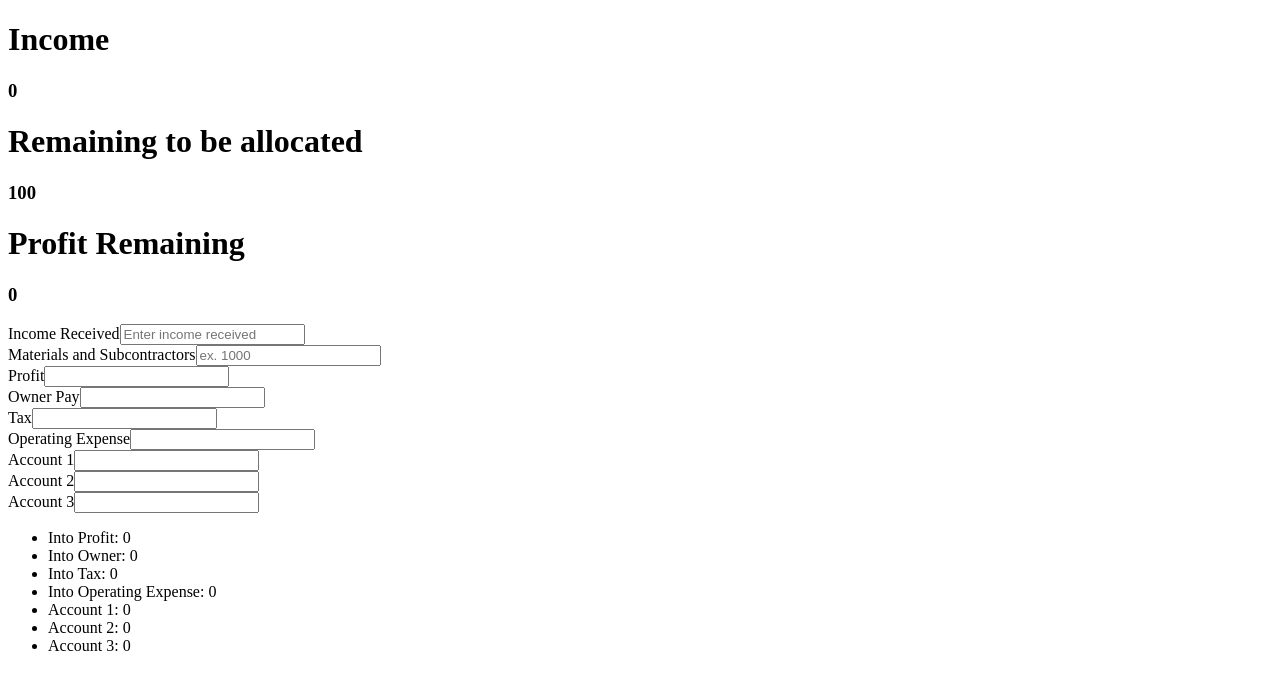
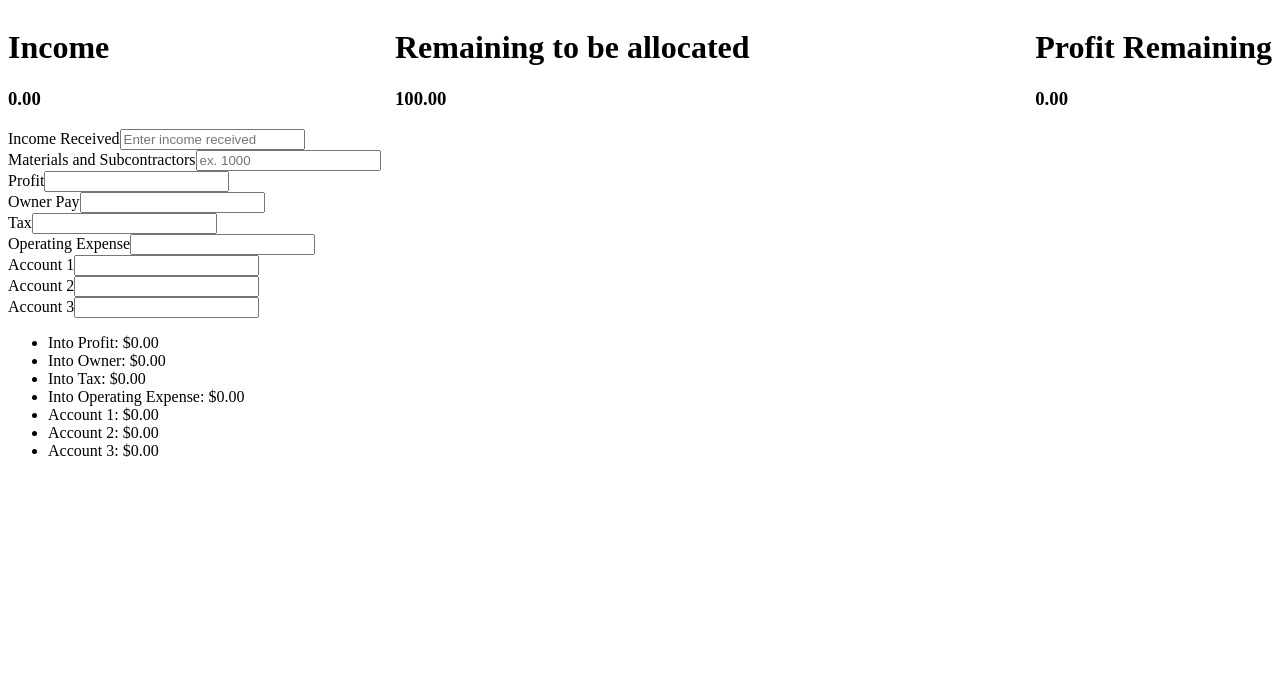
Before and after one commit to lionhat-collective/special-palm-tree, a React (Vite) app: page / in a window 1280 px wide. Shown: the top 690 px of the page. Built offline with nearby package versions, Linux system fonts and the light colour scheme.

Commit message:
fix: NaN and floating point numbers.

```diff
--- a/index.html
+++ b/index.html
@@ -5,17 +5,32 @@
     <link rel="icon" type="image/svg+xml" href="/src/favicon.svg" />
     <meta name="viewport" content="width=device-width, initial-scale=1.0" />
     <title>Vite App</title>
+    <style>
+      header {
+        display: flex;
+        justify-content: space-between;
+      }
+      .observer-realRevenue-positive {
+        background-color: green;
+      }
+    </style>
   </head>
   <body>
     <div id="root"></div>
     <div>
       <header>
+        <div>
           <h1>Income</h1>
           <h3 id='real-revenue'></h3>
+        </div>
+        <div>
           <h1>Remaining to be allocated</h1>
           <h3 id='percent-remaining'></h3>
+        </div>
+        <div>
           <h1>Profit Remaining</h1>
           <h3 id='profit-remaining'></h3>
+        </div>
       </header>
       <header id="allocation-section"></header>
       <header id="profit-section"></header>
@@ -33,25 +48,25 @@
       <div>
         <ul>
           <li>
-            <span>Into Profit: <span id='intoProfit'></span></span>
+            <span>Into Profit: $<span id='intoProfit'></span></span>
           </li>
           <li>
-            <span>Into Owner: <span id='intoOwner'></span></span>
+            <span>Into Owner: $<span id='intoOwner'></span></span>
           </li>
           <li>
-            <span>Into Tax: <span id='intoTax'></span></span>
+            <span>Into Tax: $<span id='intoTax'></span></span>
           </li>
           <li>
-            <span>Into Operating Expense: <span id='intoOperatingExpense'></span></span>
+            <span>Into Operating Expense: $<span id='intoOperatingExpense'></span></span>
           </li>
           <li>
-            <span>Account 1: <span id='intoAccounts-1'></span></span>
+            <span>Account 1: $<span id='intoAccounts-1'></span></span>
           </li>
           <li>
-            <span>Account 2: <span id='intoAccounts-2'></span></span>
+            <span>Account 2: $<span id='intoAccounts-2'></span></span>
           </li>
           <li>
-            <span>Account 3: <span id='intoAccounts-3'></span></span>
+            <span>Account 3: $<span id='intoAccounts-3'></span></span>
           </li>
         </ul>
       </div>
--- a/src/profit-calculator/components/field.tsx
+++ b/src/profit-calculator/components/field.tsx
@@ -34,7 +34,7 @@ export function ProfitCalculatorField(props: ProfitCalculatorFieldProps) {
         <>
             {props.label && <label htmlFor={props.name} className={'profit-calculator__field-label' + (props.labelClassName ? ` ${props.labelClassName}` : '')}>{props.label}</label>}
             <input
-                type="text"
+                type="number"
                 className={'profit-calculator__field-input' + (props.className ? ` ${props.className}` : '')}
                 name={props.name}
                 placeholder={props.placeholder}
--- a/src/profit-calculator/components/value-observer.tsx
+++ b/src/profit-calculator/components/value-observer.tsx
@@ -1,5 +1,4 @@
-import React from 'react'
-import { Account } from '..'
+import React, { useMemo } from 'react'
 import { useProfitCalculator } from "../context"
 import { ProfitCalculatorState } from "../types"
 
@@ -7,12 +6,25 @@ export type ValueObserverProps = {
     name: string | keyof ProfitCalculatorState
 }
 
+const valueNumberState = (value: number) => `${(value > 0 ? '-positive' : value < 0 ? '-negative' : '')}`
+
 export function ValueObserver({ name }: ValueObserverProps) {
     const [state] = useProfitCalculator()
-    if (name.includes('.')) {
-        const [key, index] = name.split('.') as [keyof ProfitCalculatorState, string]
-        const accounts = state[key] as Account[]
-        return <>{JSON.stringify(accounts[parseInt(index) - 1])}</>
-    }
-    return <>{JSON.stringify(state[name as keyof ProfitCalculatorState])}</>
+    const [value, className] = useMemo((): [unknown, string] => {
+        let className = `profit-calculator__observer-`
+        let value = state[name as keyof ProfitCalculatorState]
+        if (name.includes('intoAccounts.')) {
+            const [key, index] = name.split('.') as [keyof ProfitCalculatorState, string]
+            const accounts = state[key] as number[]
+            const _index = parseInt(index) - 1
+            const account = accounts[_index] ?? 0
+            value = account
+            className = `${className}${key}${value ? valueNumberState(value) : ''}`
+            return [value, className]
+        }
+        className = `${className}${name}${typeof value === 'number' ? valueNumberState(value) : ''}`
+        return [value, className]
+    }, [name, state])
+
+    return <span className={className}>{`${typeof value === 'number' ? value.toFixed(2) : value}`}</span>
 }
--- a/src/profit-calculator/context.tsx
+++ b/src/profit-calculator/context.tsx
@@ -19,7 +19,7 @@ export function ProfitCalculatorProvider({ children, initialState }: PropsWithCh
     }, [])
     const handleChange = useCallback((evt: React.ChangeEvent<HTMLInputElement>) => {
         const { name, value } = evt.target;
-        const parsedValue = value !== '' ? parseFloat(value) : undefined
+        const parsedValue = value === '' || value == null || Number.isNaN(value) ? undefined : parseFloat(value)
         if (name.includes('account-')) {
             const index = parseInt(name.split('-')[1])
             dispatch({ type: "SET_ACCOUNT", payload: [`account-${index}`, parsedValue] })
```
Also changed, not shown: 3 other files (tests, documents, lock files or other folders). Lines whose indentation alone changed are shown as unchanged.
